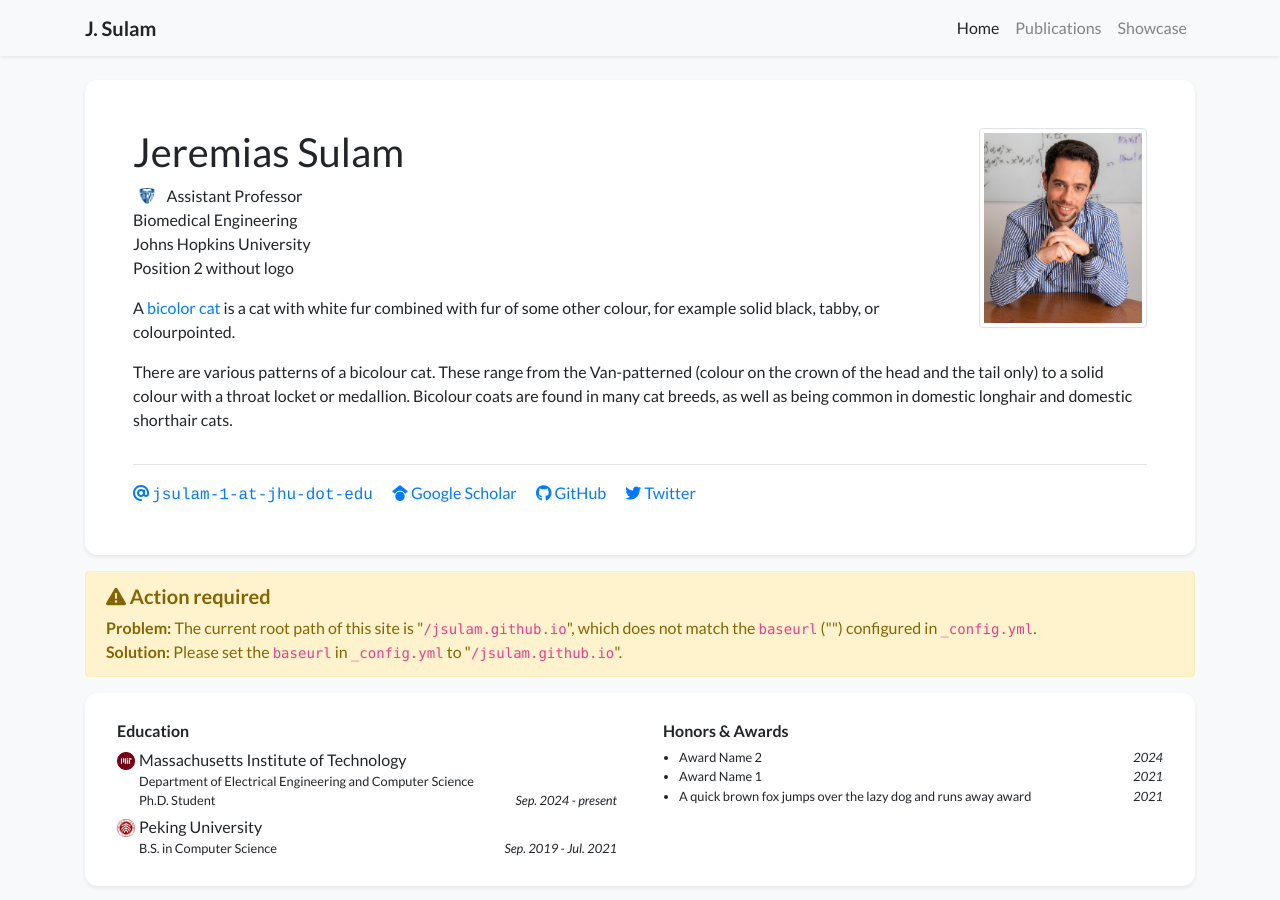
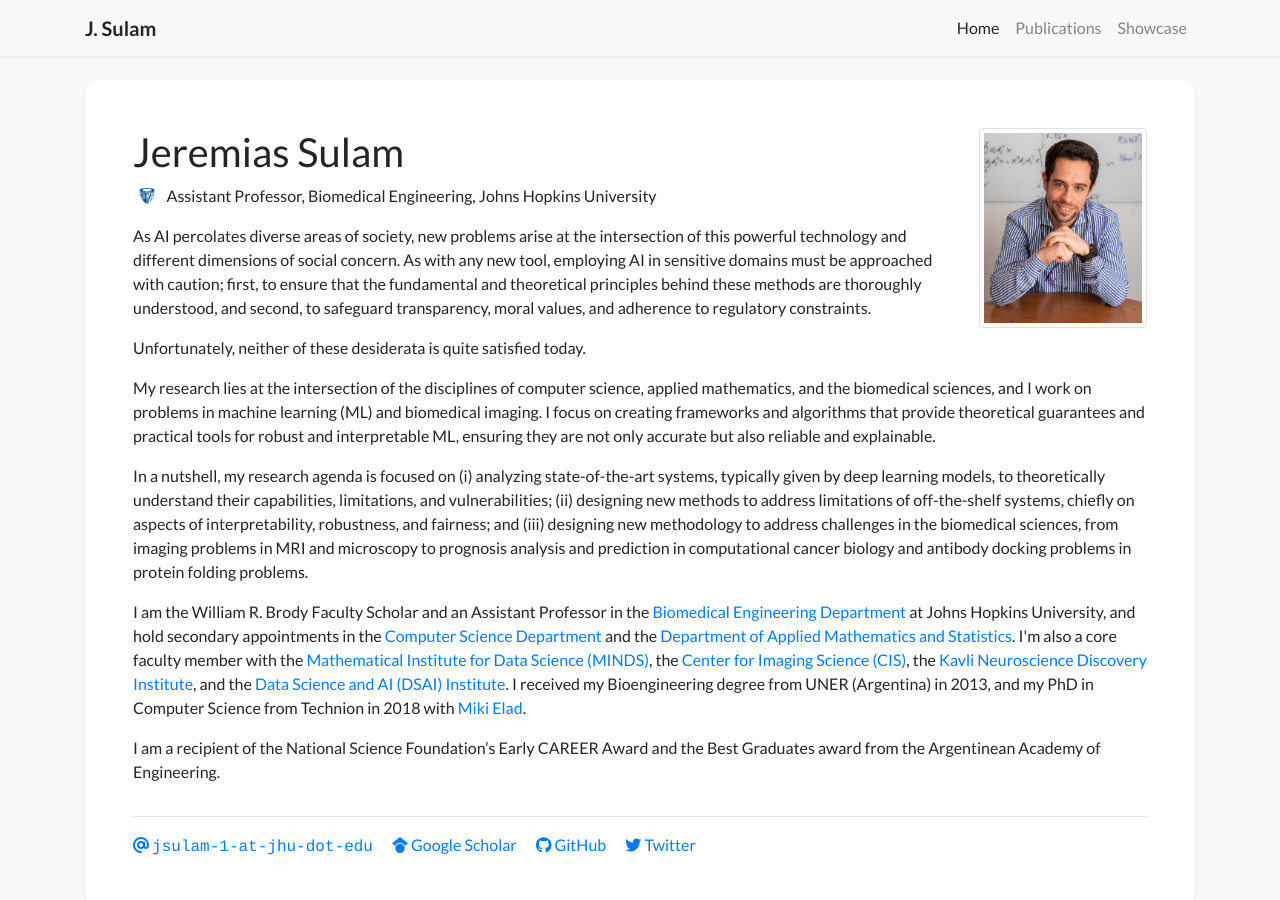
Before and after one commit to jsulam/jsulam.github.io, a Jekyll site: the page built from index.html, in a window 1280 px wide and 900 px high. Built offline with Jekyll 4.4.1, drawn with Linux system fonts in a browser that asks for light colours; nearby versions of some CDN libraries; a style sheet for code colours, icons or effects is not loaded.

Commit message:
Update profile.yml

```diff
--- a/_data/profile.yml
+++ b/_data/profile.yml
@@ -4,9 +4,8 @@
 
 positions:
 - logo: /assets/images/badges/JHU_logo.png  # Logo is optional
-  name: "Assistant Professor<br>Biomedical Engineering<br>Johns Hopkins University"
-- name: Position 2 without logo
-
+  name: "Assistant Professor, Biomedical Engineering, Johns Hopkins University"
+# - name: Position 2 without logo
 
 email:
   display: "jsulam-1-at-jhu-dot-edu"
@@ -23,18 +22,16 @@
 
 short_bio_text_justify: false
 short_bio: >-
-  <p>
-    A <a href="https://en.wikipedia.org/wiki/Bicolor_cat" target="_blank">bicolor cat</a> is a cat with white fur combined with fur of some other colour, for example solid black, tabby, or colourpointed.
-  </p>
-  <p>
-    There are various patterns of a bicolour cat. These range from the Van-patterned (colour on the crown of the head
-    and the tail only) to a solid colour with a throat locket or medallion. Bicolour coats are found in many cat breeds,
-    as well as being common in domestic longhair and domestic shorthair cats.
-  </p>
+  <p>As AI percolates diverse areas of society, new problems arise at the intersection of this powerful technology and different dimensions of social concern. As with any new tool, employing AI in sensitive domains must be approached with caution; first, to ensure that the fundamental and theoretical principles behind these methods are thoroughly understood, and second, to safeguard transparency, moral values, and adherence to regulatory constraints.</p>
+  <p>Unfortunately, neither of these desiderata is quite satisfied today.</p>
+  <p>My research lies at the intersection of the disciplines of computer science, applied mathematics, and the biomedical sciences, and I work on problems in machine learning (ML) and biomedical imaging. I focus on creating frameworks and algorithms that provide theoretical guarantees and practical tools for robust and interpretable ML, ensuring they are not only accurate but also reliable and explainable.</p>
+  <p>In a nutshell, my research agenda is focused on (i) analyzing state-of-the-art systems, typically given by deep learning models, to theoretically understand their capabilities, limitations, and vulnerabilities; (ii) designing new methods to address limitations of off-the-shelf systems, chiefly on aspects of interpretability, robustness, and fairness; and (iii) designing new methodology to address challenges in the biomedical sciences, from imaging problems in MRI and microscopy to prognosis analysis and prediction in computational cancer biology and antibody docking problems in protein folding problems.</p>
+  <p>I am the William R. Brody Faculty Scholar and an Assistant Professor in the <a href="https://bme.jhu.edu">Biomedical Engineering Department</a> at Johns Hopkins University, and hold secondary appointments in the <a href="https://www.cs.jhu.edu">Computer Science Department</a> and the <a href="https://engineering.jhu.edu/ams/">Department of Applied Mathematics and Statistics</a>. I'm also a core faculty member with the <a href="https://www.minds.jhu.edu">Mathematical Institute for Data Science (MINDS)</a>, the <a href="https://cis.jhu.edu">Center for Imaging Science (CIS)</a>, the <a href="https://kavlijhu.org">Kavli Neuroscience Discovery Institute</a>, and the <a href="https://ai.jhu.edu">Data Science and AI (DSAI) Institute</a>. I received my Bioengineering degree from UNER (Argentina) in 2013, and my PhD in Computer Science from Technion in 2018 with <a href="https://elad.cs.technion.ac.il">Miki Elad</a>.</p>
+  <p>I am a recipient of the National Science Foundation’s Early CAREER Award and the Best Graduates award from the Argentinean Academy of Engineering.</p>
 
 portrait_url: /assets/images/photos/Sulam_profile.JPG
 portrait_caption: >-
-  Photo by Manja Vitolic on Unsplash (this caption is optional, comment it out to disable).
+#  Photo by Manja Vitolic on Unsplash (this caption is optional, comment it out to disable).
 
 education:
 - name: Massachusetts Institute of Technology
```
